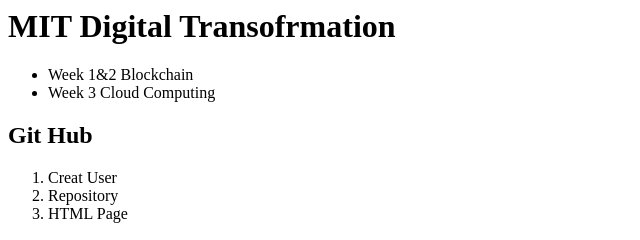
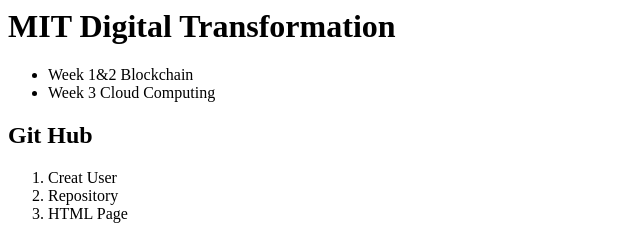
Before and after one commit to Dettogne/MITFirstRepo, a plain HTML site: page index.html in a window 1280 px wide. Shown: the full height of the page, 0-640 px from the left. Drawn offline with Linux system fonts and the light colour scheme.

Commit message:
Update index.html

```diff
--- a/index.html
+++ b/index.html
@@ -1,7 +1,7 @@
 <html>
 <body>
 
-<h1>MIT Digital Transofrmation</h1>
+<h1>MIT Digital Transformation</h1>
 
 <ul>
   <li>Week 1&2 Blockchain</li>
```
